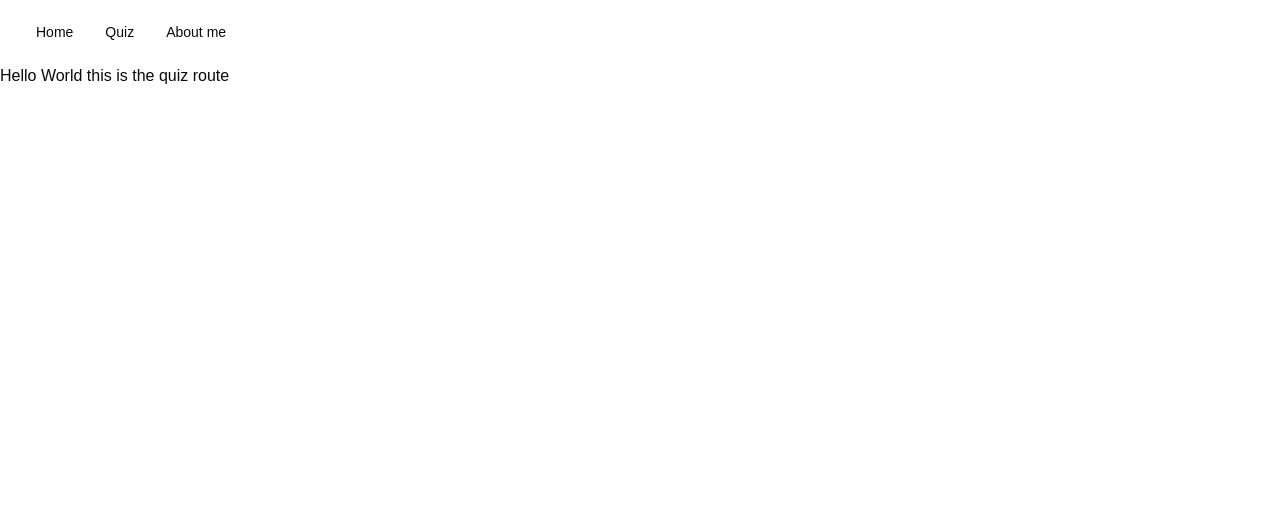
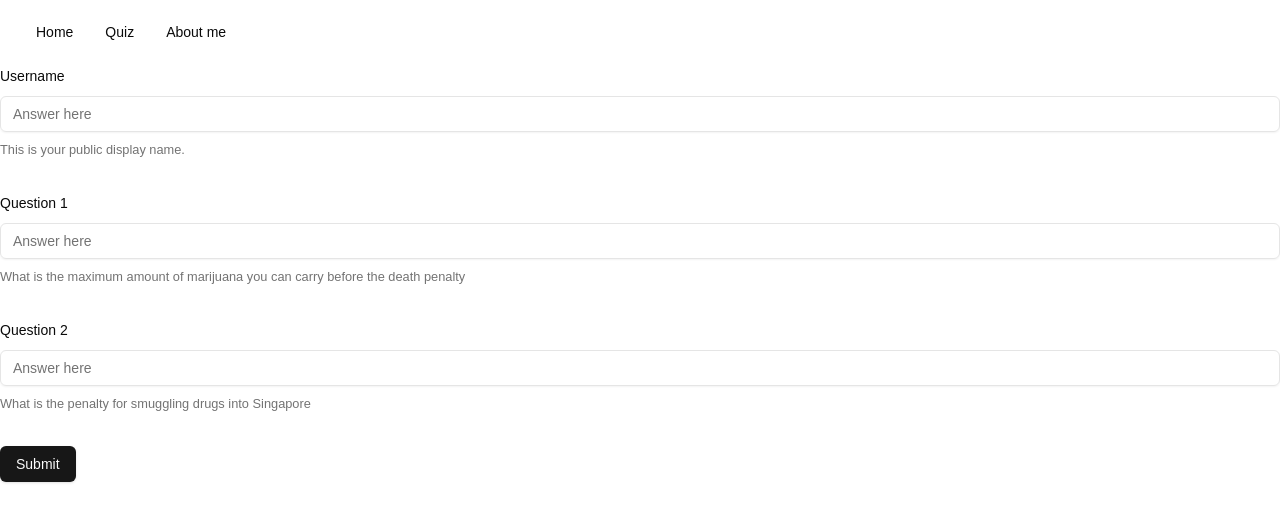
Before and after one commit to kayruh/heartcode-training, a Next.js app in the folder my-app/: page /quiz in a window 1280 px wide. Shown: the top 522 px of the page. Built offline with nearby package versions, Linux system fonts and the light colour scheme.

Commit message:
quiz with form

```diff
--- a/my-app/package.json
+++ b/my-app/package.json
@@ -9,7 +9,9 @@
     "lint": "next lint"
   },
   "dependencies": {
+    "@hookform/resolvers": "^3.9.0",
     "@radix-ui/react-icons": "^1.3.0",
+    "@radix-ui/react-label": "^2.1.0",
     "@radix-ui/react-navigation-menu": "^1.2.1",
     "@radix-ui/react-slot": "^1.1.0",
     "class-variance-authority": "^0.7.0",
@@ -18,8 +20,10 @@
     "next": "14.2.14",
     "react": "^18",
     "react-dom": "^18",
+    "react-hook-form": "^7.53.0",
     "tailwind-merge": "^2.5.3",
-    "tailwindcss-animate": "^1.0.7"
+    "tailwindcss-animate": "^1.0.7",
+    "zod": "^3.23.8"
   },
   "devDependencies": {
     "@types/node": "^20",
--- a/my-app/src/app/about-me/page.tsx
+++ b/my-app/src/app/about-me/page.tsx
@@ -29,14 +29,6 @@
             </CardContent>
         </Card>
 
-        <Alert>
-          <Terminal className="h-4 w-4" />
-          <AlertTitle>Heads up!</AlertTitle>
-          <AlertDescription>
-            this is the alert
-          </AlertDescription>
-        </Alert>
-
     </div>
   );
 }
--- a/my-app/src/app/quiz/page.tsx
+++ b/my-app/src/app/quiz/page.tsx
@@ -1,3 +1,102 @@
+"use client"
+import { z } from "zod"
+import { zodResolver } from "@hookform/resolvers/zod"
+import { useForm } from "react-hook-form"
+
+import { Button } from "@/components/ui/button"
+import {
+  Form,
+  FormControl,
+  FormDescription,
+  FormField,
+  FormItem,
+  FormLabel,
+  FormMessage,
+} from "@/components/ui/form"
+import { Input } from "@/components/ui/input"
+
+  const formSchema = z.object({
+    username: z.string().min(2, {
+      message: "Username must be at least 2 characters.",
+    }).max(10, {
+        message: "Username must be less than 10 characters"
+    }),
+    question1: z.coerce.number({
+        required_error: "number is required"
+    }),
+    question2: z.coerce.number({
+        required_error: "number is required"
+    })
+  })
+
 export default function Quiz() {
-    return (<div> Hello World this is the quiz route</div>);
+    // 1. Define your form.
+  const form = useForm<z.infer<typeof formSchema>>({
+    resolver: zodResolver(formSchema),
+    defaultValues: {
+      username: "",
+    },
+  })
+   // 2. Define a submit handler.
+   function onSubmit(values: z.infer<typeof formSchema>) {
+    // Do something with the form values.
+    // ✅ This will be type-safe and validated.
+    console.log(values)
   }
+
+    return (
+        <Form {...form}>
+          <form onSubmit={form.handleSubmit(onSubmit)} className="space-y-8">
+            <FormField
+              control={form.control}
+              name="username"
+              render={({ field }) => (
+                <FormItem>
+                  <FormLabel>Username</FormLabel>
+                  <FormControl>
+                    <Input type="number" placeholder="Answer here" {...field} />
+                  </FormControl>
+                  <FormDescription>
+                    This is your public display name.
+                  </FormDescription>
+                  <FormMessage />
+                </FormItem>
+              )}
+              />
+            <FormField
+            control={form.control}
+            name="question1"
+            render={({ field }) => (
+                <FormItem>
+                <FormLabel>Question 1</FormLabel>
+                <FormControl>
+                    <Input type="number" placeholder="Answer here" {...field} />
+                </FormControl>
+                <FormDescription>
+                    What is the maximum amount of marijuana you can carry before the death penalty
+                </FormDescription>
+                <FormMessage />
+                </FormItem>
+                )}
+                />
+            <FormField
+            control={form.control}
+            name="question2"
+            render={({ field }) => (
+                <FormItem>
+                <FormLabel>Question 2</FormLabel>
+                <FormControl>
+                    <Input type="number" placeholder="Answer here" {...field} />
+                </FormControl>
+                <FormDescription>
+                    What is the penalty for smuggling drugs into Singapore
+                </FormDescription>
+                <FormMessage />
+                </FormItem>
+                )}
+                />
+            <Button type="submit">Submit</Button>
+          </form>
+          </Form>
+  );
+}
--- /dev/null
+++ b/my-app/src/components/ui/form.tsx
@@ -0,0 +1,178 @@
+"use client"
+
+import * as React from "react"
+import * as LabelPrimitive from "@radix-ui/react-label"
+import { Slot } from "@radix-ui/react-slot"
+import {
+  Controller,
+  ControllerProps,
+  FieldPath,
+  FieldValues,
+  FormProvider,
+  useFormContext,
+} from "react-hook-form"
+
+import { cn } from "@/lib/utils"
+import { Label } from "@/components/ui/label"
+
+const Form = FormProvider
+
+type FormFieldContextValue<
+  TFieldValues extends FieldValues = FieldValues,
+  TName extends FieldPath<TFieldValues> = FieldPath<TFieldValues>
+> = {
+  name: TName
+}
+
+const FormFieldContext = React.createContext<FormFieldContextValue>(
+  {} as FormFieldContextValue
+)
+
+const FormField = <
+  TFieldValues extends FieldValues = FieldValues,
+  TName extends FieldPath<TFieldValues> = FieldPath<TFieldValues>
+>({
+  ...props
+}: ControllerProps<TFieldValues, TName>) => {
+  return (
+    <FormFieldContext.Provider value={{ name: props.name }}>
+      <Controller {...props} />
+    </FormFieldContext.Provider>
+  )
+}
+
+const useFormField = () => {
+  const fieldContext = React.useContext(FormFieldContext)
+  const itemContext = React.useContext(FormItemContext)
+  const { getFieldState, formState } = useFormContext()
+
+  const fieldState = getFieldState(fieldContext.name, formState)
+
+  if (!fieldContext) {
+    throw new Error("useFormField should be used within <FormField>")
+  }
+
+  const { id } = itemContext
+
+  return {
+    id,
+    name: fieldContext.name,
+    formItemId: `${id}-form-item`,
+    formDescriptionId: `${id}-form-item-description`,
+    formMessageId: `${id}-form-item-message`,
+    ...fieldState,
+  }
+}
+
+type FormItemContextValue = {
+  id: string
+}
+
+const FormItemContext = React.createContext<FormItemContextValue>(
+  {} as FormItemContextValue
+)
+
+const FormItem = React.forwardRef<
+  HTMLDivElement,
+  React.HTMLAttributes<HTMLDivElement>
+>(({ className, ...props }, ref) => {
+  const id = React.useId()
+
+  return (
+    <FormItemContext.Provider value={{ id }}>
+      <div ref={ref} className={cn("space-y-2", className)} {...props} />
+    </FormItemContext.Provider>
+  )
+})
+FormItem.displayName = "FormItem"
+
+const FormLabel = React.forwardRef<
+  React.ElementRef<typeof LabelPrimitive.Root>,
+  React.ComponentPropsWithoutRef<typeof LabelPrimitive.Root>
+>(({ className, ...props }, ref) => {
+  const { error, formItemId } = useFormField()
+
+  return (
+    <Label
+      ref={ref}
+      className={cn(error && "text-destructive", className)}
+      htmlFor={formItemId}
+      {...props}
+    />
+  )
+})
+FormLabel.displayName = "FormLabel"
+
+const FormControl = React.forwardRef<
+  React.ElementRef<typeof Slot>,
+  React.ComponentPropsWithoutRef<typeof Slot>
+>(({ ...props }, ref) => {
+  const { error, formItemId, formDescriptionId, formMessageId } = useFormField()
+
+  return (
+    <Slot
+      ref={ref}
+      id={formItemId}
+      aria-describedby={
+        !error
+          ? `${formDescriptionId}`
+          : `${formDescriptionId} ${formMessageId}`
+      }
+      aria-invalid={!!error}
+      {...props}
+    />
+  )
+})
+FormControl.displayName = "FormControl"
+
+const FormDescription = React.forwardRef<
+  HTMLParagraphElement,
+  React.HTMLAttributes<HTMLParagraphElement>
+>(({ className, ...props }, ref) => {
+  const { formDescriptionId } = useFormField()
+
+  return (
+    <p
+      ref={ref}
+      id={formDescriptionId}
+      className={cn("text-[0.8rem] text-muted-foreground", className)}
+      {...props}
+    />
+  )
+})
+FormDescription.displayName = "FormDescription"
+
+const FormMessage = React.forwardRef<
+  HTMLParagraphElement,
+  React.HTMLAttributes<HTMLParagraphElement>
+>(({ className, children, ...props }, ref) => {
+  const { error, formMessageId } = useFormField()
+  const body = error ? String(error?.message) : children
+
+  if (!body) {
+    return null
+  }
+
+  return (
+    <p
+      ref={ref}
+      id={formMessageId}
+      className={cn("text-[0.8rem] font-medium text-destructive", className)}
+      {...props}
+    >
+      {body}
+    </p>
+  )
+})
+FormMessage.displayName = "FormMessage"
+
+export {
+  useFormField,
+  Form,
+  FormItem,
+  FormLabel,
+  FormControl,
+  FormDescription,
+  FormMessage,
+  FormField,
+}
--- /dev/null
+++ b/my-app/src/components/ui/input.tsx
@@ -0,0 +1,25 @@
+import * as React from "react"
+
+import { cn } from "@/lib/utils"
+
+export interface InputProps
+  extends React.InputHTMLAttributes<HTMLInputElement> {}
+
+const Input = React.forwardRef<HTMLInputElement, InputProps>(
+  ({ className, type, ...props }, ref) => {
+    return (
+      <input
+        type={type}
+        className={cn(
+          "flex h-9 w-full rounded-md border border-input bg-transparent px-3 py-1 text-sm shadow-sm transition-colors file:border-0 file:bg-transparent file:text-sm file:font-medium file:text-foreground placeholder:text-muted-foreground focus-visible:outline-none focus-visible:ring-1 focus-visible:ring-ring disabled:cursor-not-allowed disabled:opacity-50",
+          className
+        )}
+        ref={ref}
+        {...props}
+      />
+    )
+  }
+)
+Input.displayName = "Input"
+
+export { Input }
--- /dev/null
+++ b/my-app/src/components/ui/label.tsx
@@ -0,0 +1,26 @@
+"use client"
+
+import * as React from "react"
+import * as LabelPrimitive from "@radix-ui/react-label"
+import { cva, type VariantProps } from "class-variance-authority"
+
+import { cn } from "@/lib/utils"
+
+const labelVariants = cva(
+  "text-sm font-medium leading-none peer-disabled:cursor-not-allowed peer-disabled:opacity-70"
+)
+
+const Label = React.forwardRef<
+  React.ElementRef<typeof LabelPrimitive.Root>,
+  React.ComponentPropsWithoutRef<typeof LabelPrimitive.Root> &
+    VariantProps<typeof labelVariants>
+>(({ className, ...props }, ref) => (
+  <LabelPrimitive.Root
+    ref={ref}
+    className={cn(labelVariants(), className)}
+    {...props}
+  />
+))
+Label.displayName = LabelPrimitive.Root.displayName
+
+export { Label }
```
Also changed, not shown: 1 other file (tests, documents, lock files or other folders).
